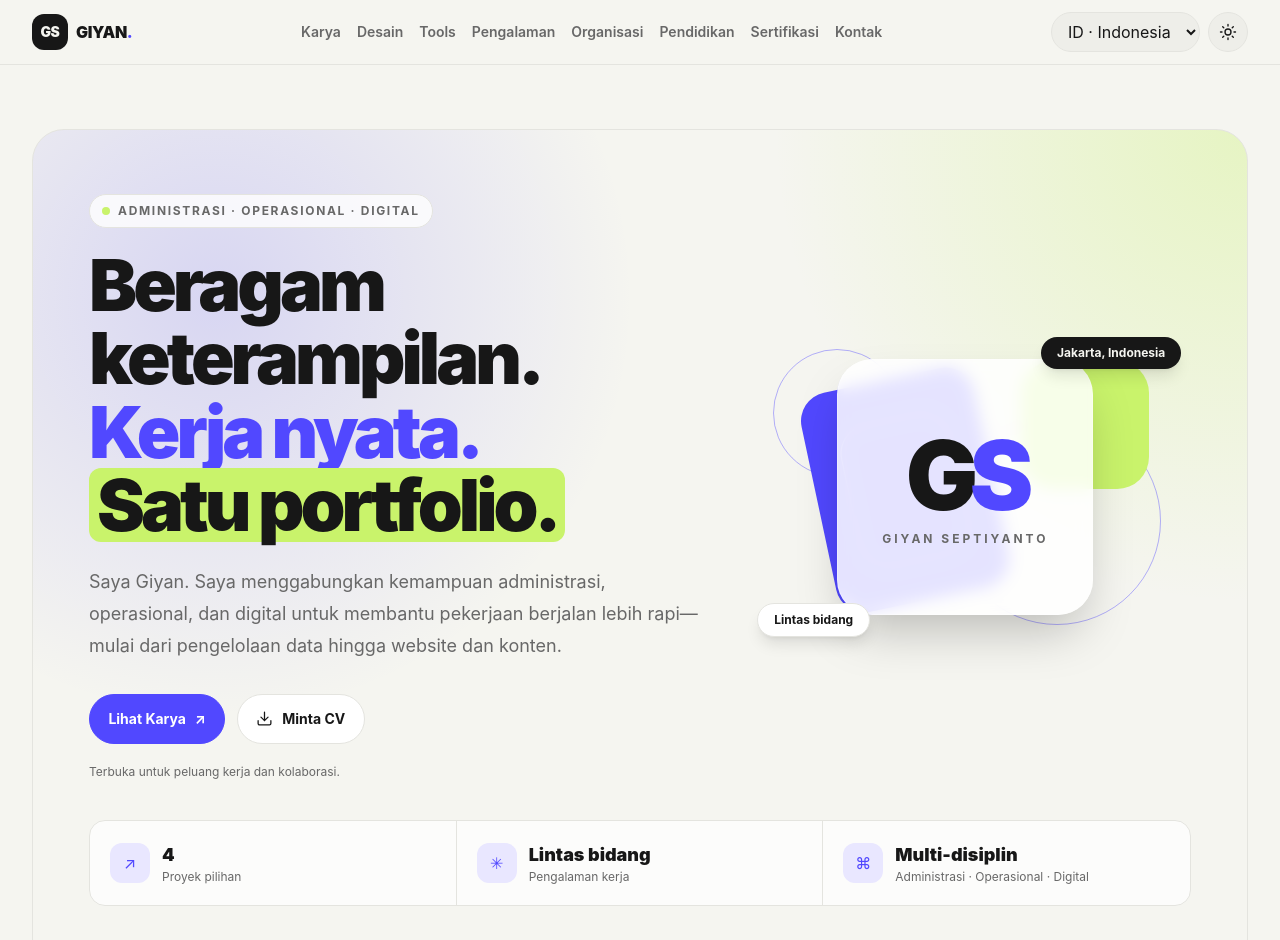
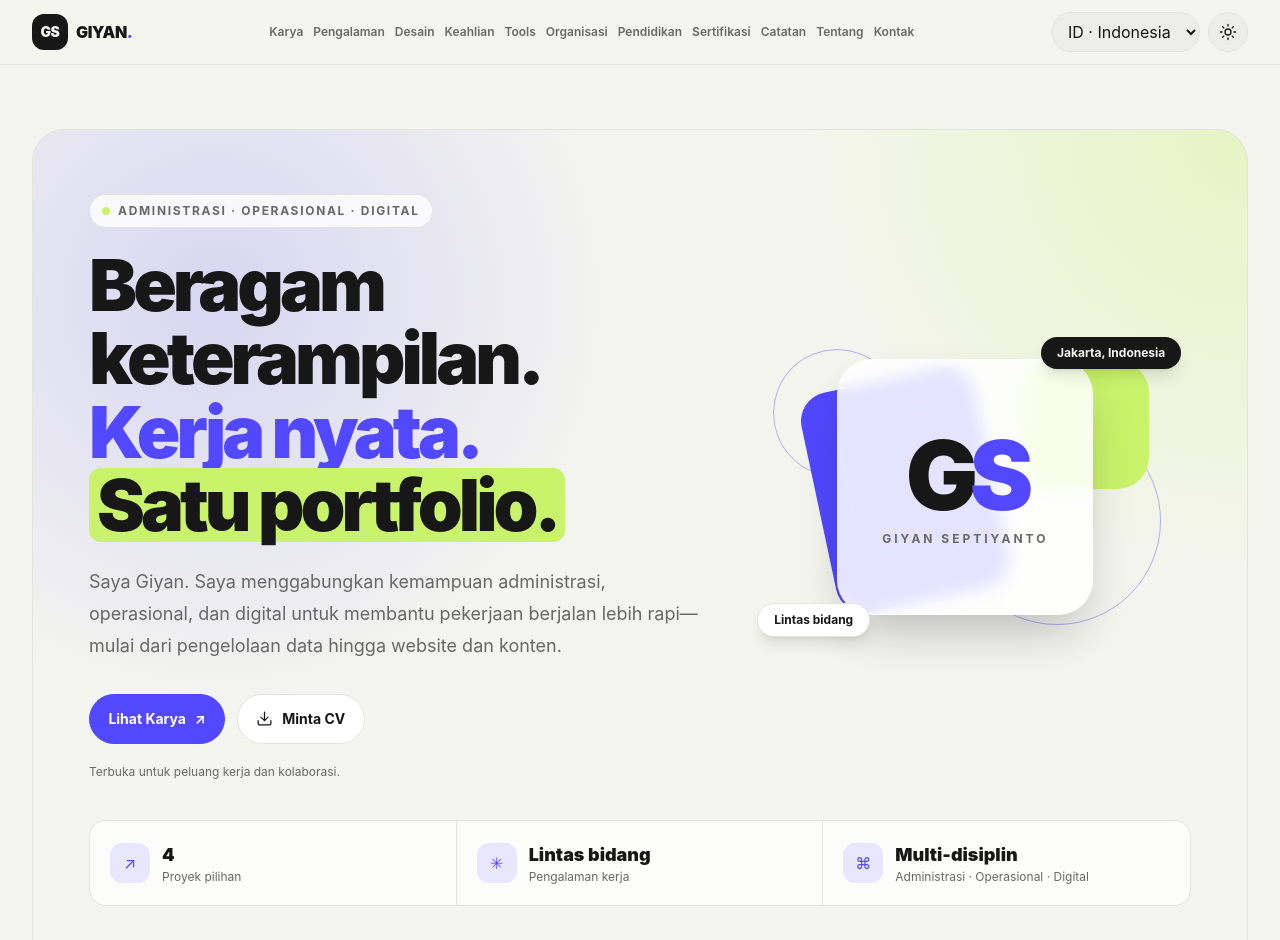
Before and after one commit to giyanseptiyanto/portfolio, a website: page index.html in a window 1280 px wide. Shown: the top 940 px of the page. Drawn offline with nearby package versions, Linux system fonts and the light colour scheme.

Commit message:
Update index.html

```diff
--- a/index.html
+++ b/index.html
@@ -36,15 +36,18 @@
           <span>GIYAN<span class="accent_text">.</span></span>
         </a>
 
-        <div id="desktopNav" class="hidden items-center gap-3 xl:gap-4 xl:flex">
-          <a class="nav_link text-sm font-semibold" href="#work" data-i18n="nav_work">Karya</a>
-          <a class="nav_link text-sm font-semibold" href="#design" data-i18n="nav_design">Desain</a>
-          <a class="nav_link text-sm font-semibold" href="#tools" data-i18n="nav_tools">Tools</a>
-          <a class="nav_link text-sm font-semibold" href="#journey" data-i18n="nav_journey">Pengalaman</a>
-          <a class="nav_link text-sm font-semibold" href="#organization" data-i18n="nav_organization">Organisasi</a>
-          <a class="nav_link text-sm font-semibold" href="#education" data-i18n="nav_education">Pendidikan</a>
-          <a class="nav_link text-sm font-semibold" href="#certifications" data-i18n="nav_certifications">Sertifikasi</a>
-          <a class="nav_link text-sm font-semibold" href="#contact" data-i18n="nav_contact">Kontak</a>
+        <div id="desktopNav" class="hidden items-center gap-2 xl:gap-2.5 2xl:gap-3 xl:flex">
+          <a class="nav_link whitespace-nowrap text-xs font-semibold" href="#work" data-i18n="nav_work">Karya</a>
+          <a class="nav_link whitespace-nowrap text-xs font-semibold" href="#journey" data-i18n="nav_journey">Pengalaman</a>
+          <a class="nav_link whitespace-nowrap text-xs font-semibold" href="#design" data-i18n="nav_design">Desain</a>
+          <a class="nav_link whitespace-nowrap text-xs font-semibold" href="#skills" data-i18n="nav_skills">Keahlian</a>
+          <a class="nav_link whitespace-nowrap text-xs font-semibold" href="#tools" data-i18n="nav_tools">Tools</a>
+          <a class="nav_link whitespace-nowrap text-xs font-semibold" href="#organization" data-i18n="nav_organization">Organisasi</a>
+          <a class="nav_link whitespace-nowrap text-xs font-semibold" href="#education" data-i18n="nav_education">Pendidikan</a>
+          <a class="nav_link whitespace-nowrap text-xs font-semibold" href="#certifications" data-i18n="nav_certifications">Sertifikasi</a>
+          <a class="nav_link whitespace-nowrap text-xs font-semibold" href="#notes" data-i18n="nav_notes">Catatan</a>
+          <a class="nav_link whitespace-nowrap text-xs font-semibold" href="#about" data-i18n="nav_about">Tentang</a>
+          <a class="nav_link whitespace-nowrap text-xs font-semibold" href="#contact" data-i18n="nav_contact">Kontak</a>
         </div>
 
         <div class="flex items-center gap-2">
@@ -66,14 +69,14 @@
         <div class="grid gap-1">
           <a class="nav_link rounded-xl px-3 py-2 text-sm font-semibold" href="#home" data-i18n="nav_home">Beranda</a>
           <a class="nav_link rounded-xl px-3 py-2 text-sm font-semibold" href="#work" data-i18n="nav_work">Karya</a>
+          <a class="nav_link rounded-xl px-3 py-2 text-sm font-semibold" href="#journey" data-i18n="nav_journey">Pengalaman</a>
           <a class="nav_link rounded-xl px-3 py-2 text-sm font-semibold" href="#design" data-i18n="nav_design">Desain</a>
           <a class="nav_link rounded-xl px-3 py-2 text-sm font-semibold" href="#skills" data-i18n="nav_skills">Keahlian</a>
           <a class="nav_link rounded-xl px-3 py-2 text-sm font-semibold" href="#tools" data-i18n="nav_tools">Tools</a>
-          <a class="nav_link rounded-xl px-3 py-2 text-sm font-semibold" href="#notes" data-i18n="nav_notes">Catatan</a>
-          <a class="nav_link rounded-xl px-3 py-2 text-sm font-semibold" href="#journey" data-i18n="nav_journey">Pengalaman</a>
           <a class="nav_link rounded-xl px-3 py-2 text-sm font-semibold" href="#organization" data-i18n="nav_organization">Organisasi</a>
           <a class="nav_link rounded-xl px-3 py-2 text-sm font-semibold" href="#education" data-i18n="nav_education">Pendidikan</a>
           <a class="nav_link rounded-xl px-3 py-2 text-sm font-semibold" href="#certifications" data-i18n="nav_certifications">Sertifikasi</a>
+          <a class="nav_link rounded-xl px-3 py-2 text-sm font-semibold" href="#notes" data-i18n="nav_notes">Catatan</a>
           <a class="nav_link rounded-xl px-3 py-2 text-sm font-semibold" href="#about" data-i18n="nav_about">Tentang</a>
           <a class="nav_link rounded-xl px-3 py-2 text-sm font-semibold" href="#contact" data-i18n="nav_contact">Kontak</a>
         </div>
@@ -156,6 +159,20 @@
         <p class="mt-4 text-xs muted_text" data-i18n="work_disclaimer">Visual pada kartu adalah ilustrasi konsep, bukan tangkapan layar asli dari website proyek.</p>
       </section>
 
+      <section id="journey" class="mx-auto max-w-7xl px-4 py-12 sm:px-6 sm:py-16 lg:px-8">
+        <div class="mb-8"><p class="mb-3 text-xs font-black uppercase tracking-[.2em] accent_text" data-i18n="journey_kicker">Professional journey</p><h2 class="text-3xl font-black tracking-[-.04em] sm:text-5xl" data-i18n="journey_title">Pengalaman yang membentuk cara kerja<span class="accent_text">.</span></h2><p class="mt-3 max-w-2xl muted_text" data-i18n="journey_description">Perjalanan lintas administrasi, multimedia, desain, operasional, dan dukungan digital.</p></div>
+        <div class="surface_card rounded-[1.5rem] p-5 sm:p-8">
+          <div class="relative grid gap-7 before:absolute before:bottom-2 before:left-[9px] before:top-2 before:w-px before:bg-[var(--border)] sm:grid-cols-2 sm:gap-x-10 sm:before:hidden lg:grid-cols-3">
+            <article class="relative pl-8 sm:pl-0"><span class="timeline_dot absolute left-[3px] top-1 size-3 rounded-full sm:hidden"></span><p class="text-xs font-bold accent_text" data-i18n="journey_kompedia_date">Aug 2026 — Now</p><h3 class="mt-2 text-lg font-black">PT Kompedia Aksata Daya</h3><p class="mt-1 text-sm font-semibold muted_text" data-i18n="journey_kompedia_role">Freelance — Digital & Operational Support</p><p class="mt-3 text-sm leading-6 muted_text" data-i18n="journey_kompedia_desc">Dokumentasi training, pemeliharaan website, dukungan Zoom, serta aset visual dan digital.</p></article>
+            <article class="relative pl-8 sm:pl-0"><span class="timeline_dot absolute left-[3px] top-1 size-3 rounded-full sm:hidden"></span><p class="text-xs font-bold accent_text" data-i18n="journey_registry_date">Nov 2024 — Aug 2026</p><h3 class="mt-2 text-lg font-black">Registry Magazine</h3><p class="mt-1 text-sm font-semibold muted_text" data-i18n="journey_registry_role">Multimedia, Administrative & Operational Support</p><p class="mt-3 text-sm leading-6 muted_text" data-i18n="journey_registry_desc">Peliputan, editing video, publikasi digital, dokumen administrasi, dan dukungan operasional.</p></article>
+            <article class="relative pl-8 sm:pl-0"><span class="timeline_dot absolute left-[3px] top-1 size-3 rounded-full sm:hidden"></span><p class="text-xs font-bold accent_text" data-i18n="journey_ashento_date">Jun 2024 — Oct 2024</p><h3 class="mt-2 text-lg font-black">Ashento</h3><p class="mt-1 text-sm font-semibold muted_text" data-i18n="journey_ashento_role">UI/UX Designer</p><p class="mt-3 text-sm leading-6 muted_text" data-i18n="journey_ashento_desc">Membuat wireframe dan mockup serta mendukung implementasi desain website responsif.</p></article>
+            <article class="relative pl-8 sm:pl-0"><span class="timeline_dot absolute left-[3px] top-1 size-3 rounded-full sm:hidden"></span><p class="text-xs font-bold accent_text" data-i18n="journey_store_date">Apr 2023 — Now</p><h3 class="mt-2 text-lg font-black">Gyep Store — Tokopedia</h3><p class="mt-1 text-sm font-semibold muted_text" data-i18n="journey_store_role">E-commerce Administrator</p><p class="mt-3 text-sm leading-6 muted_text" data-i18n="journey_store_desc">Operasional toko online, pemrosesan pesanan dan transaksi, serta layanan pelanggan.</p></article>
+            <article class="relative pl-8 sm:pl-0"><span class="timeline_dot absolute left-[3px] top-1 size-3 rounded-full sm:hidden"></span><p class="text-xs font-bold accent_text" data-i18n="journey_pos_date">Jun 2021 — Sep 2021</p><h3 class="mt-2 text-lg font-black">PT Pos Indonesia (Persero)</h3><p class="mt-1 text-sm font-semibold muted_text" data-i18n="journey_pos_role">Staf Sumber Daya Manusia dan Umum — Internship</p><p class="mt-3 text-sm leading-6 muted_text" data-i18n="journey_pos_desc">Membuat laporan absensi karyawan, menginput penilaian karyawan ke sistem, serta mendukung administrasi dan operasional kantor.</p></article>
+            <article class="relative pl-8 sm:pl-0"><span class="timeline_dot absolute left-[3px] top-1 size-3 rounded-full sm:hidden"></span><p class="text-xs font-bold accent_text" data-i18n="journey_benhil_date">Dec 2018 — May 2024</p><h3 class="mt-2 text-lg font-black">Benhil Digital Document Center</h3><p class="mt-1 text-sm font-semibold muted_text" data-i18n="journey_benhil_role">Graphic Design Operator</p><p class="mt-3 text-sm leading-6 muted_text" data-i18n="journey_benhil_desc">Desain materi promosi, konsultasi pra-cetak, dan koordinasi proses produksi cetak.</p></article>
+          </div>
+        </div>
+      </section>
+
       <section id="design" class="mx-auto max-w-6xl px-4 py-12 sm:px-6 sm:py-16 lg:px-8">
         <div class="mx-auto mb-7 max-w-3xl text-center">
           <p class="mb-3 text-xs font-black uppercase tracking-[.2em] accent_text" data-i18n="design_kicker">Galeri visual</p>
@@ -163,7 +180,7 @@
           <p class="mt-3 muted_text" data-i18n="design_description">Pilihan karya desain saya mencakup materi edukasi dan promosi, ilustrasi, hingga desain apparel.</p>
         </div>
 
-        <div class="mx-auto grid max-w-4xl gap-4 sm:grid-cols-2 sm:gap-5">
+        <div class="design_grid mx-auto max-w-6xl">
           <article class="design_card surface_card rounded-[1.5rem]">
             <a class="design_media overflow-hidden" href="./assets/images/design-poster-kesehatan.png" target="_blank" rel="noopener noreferrer" aria-label="Buka preview poster kesehatan untuk sertifikasi BNSP Junior Graphic Designer di tab baru">
               <img class="design_image" src="./assets/images/design-poster-kesehatan.png" alt="Poster edukasi vitamin dan imunitas untuk proses sertifikasi BNSP Junior Graphic Designer" width="163" height="164" loading="lazy" decoding="async">
@@ -258,20 +275,6 @@
               <div class="tool_item"><span class="tool_mark tool_zoom">Z</span><span class="tool_name">Zoom</span></div>
             </div>
           </article>
-        </div>
-      </section>
-
-      <section id="journey" class="mx-auto max-w-7xl px-4 py-12 sm:px-6 sm:py-16 lg:px-8">
-        <div class="mb-8"><p class="mb-3 text-xs font-black uppercase tracking-[.2em] accent_text" data-i18n="journey_kicker">Professional journey</p><h2 class="text-3xl font-black tracking-[-.04em] sm:text-5xl" data-i18n="journey_title">Pengalaman yang membentuk cara kerja<span class="accent_text">.</span></h2><p class="mt-3 max-w-2xl muted_text" data-i18n="journey_description">Perjalanan lintas administrasi, multimedia, desain, operasional, dan dukungan digital.</p></div>
-        <div class="surface_card rounded-[1.5rem] p-5 sm:p-8">
-          <div class="relative grid gap-7 before:absolute before:bottom-2 before:left-[9px] before:top-2 before:w-px before:bg-[var(--border)] sm:grid-cols-2 sm:gap-x-10 sm:before:hidden lg:grid-cols-3">
-            <article class="relative pl-8 sm:pl-0"><span class="timeline_dot absolute left-[3px] top-1 size-3 rounded-full sm:hidden"></span><p class="text-xs font-bold accent_text" data-i18n="journey_kompedia_date">Aug 2026 — Now</p><h3 class="mt-2 text-lg font-black">PT Kompedia Aksata Daya</h3><p class="mt-1 text-sm font-semibold muted_text" data-i18n="journey_kompedia_role">Freelance — Digital & Operational Support</p><p class="mt-3 text-sm leading-6 muted_text" data-i18n="journey_kompedia_desc">Dokumentasi training, pemeliharaan website, dukungan Zoom, serta aset visual dan digital.</p></article>
-            <article class="relative pl-8 sm:pl-0"><span class="timeline_dot absolute left-[3px] top-1 size-3 rounded-full sm:hidden"></span><p class="text-xs font-bold accent_text" data-i18n="journey_registry_date">Nov 2024 — Aug 2026</p><h3 class="mt-2 text-lg font-black">Registry Magazine</h3><p class="mt-1 text-sm font-semibold muted_text" data-i18n="journey_registry_role">Multimedia, Administrative & Operational Support</p><p class="mt-3 text-sm leading-6 muted_text" data-i18n="journey_registry_desc">Peliputan, editing video, publikasi digital, dokumen administrasi, dan dukungan operasional.</p></article>
-            <article class="relative pl-8 sm:pl-0"><span class="timeline_dot absolute left-[3px] top-1 size-3 rounded-full sm:hidden"></span><p class="text-xs font-bold accent_text" data-i18n="journey_ashento_date">Jun 2024 — Oct 2024</p><h3 class="mt-2 text-lg font-black">Ashento</h3><p class="mt-1 text-sm font-semibold muted_text" data-i18n="journey_ashento_role">UI/UX Designer</p><p class="mt-3 text-sm leading-6 muted_text" data-i18n="journey_ashento_desc">Membuat wireframe dan mockup serta mendukung implementasi desain website responsif.</p></article>
-            <article class="relative pl-8 sm:pl-0"><span class="timeline_dot absolute left-[3px] top-1 size-3 rounded-full sm:hidden"></span><p class="text-xs font-bold accent_text" data-i18n="journey_store_date">Apr 2023 — Now</p><h3 class="mt-2 text-lg font-black">Gyep Store — Tokopedia</h3><p class="mt-1 text-sm font-semibold muted_text" data-i18n="journey_store_role">E-commerce Administrator</p><p class="mt-3 text-sm leading-6 muted_text" data-i18n="journey_store_desc">Operasional toko online, pemrosesan pesanan dan transaksi, serta layanan pelanggan.</p></article>
-            <article class="relative pl-8 sm:pl-0"><span class="timeline_dot absolute left-[3px] top-1 size-3 rounded-full sm:hidden"></span><p class="text-xs font-bold accent_text" data-i18n="journey_pos_date">Jun 2021 — Sep 2021</p><h3 class="mt-2 text-lg font-black">PT Pos Indonesia (Persero)</h3><p class="mt-1 text-sm font-semibold muted_text" data-i18n="journey_pos_role">Staf Sumber Daya Manusia dan Umum — Internship</p><p class="mt-3 text-sm leading-6 muted_text" data-i18n="journey_pos_desc">Membuat laporan absensi karyawan, menginput penilaian karyawan ke sistem, serta mendukung administrasi dan operasional kantor.</p></article>
-            <article class="relative pl-8 sm:pl-0"><span class="timeline_dot absolute left-[3px] top-1 size-3 rounded-full sm:hidden"></span><p class="text-xs font-bold accent_text" data-i18n="journey_benhil_date">Dec 2018 — May 2024</p><h3 class="mt-2 text-lg font-black">Benhil Digital Document Center</h3><p class="mt-1 text-sm font-semibold muted_text" data-i18n="journey_benhil_role">Graphic Design Operator</p><p class="mt-3 text-sm leading-6 muted_text" data-i18n="journey_benhil_desc">Desain materi promosi, konsultasi pra-cetak, dan koordinasi proses produksi cetak.</p></article>
-          </div>
         </div>
       </section>
 
```
